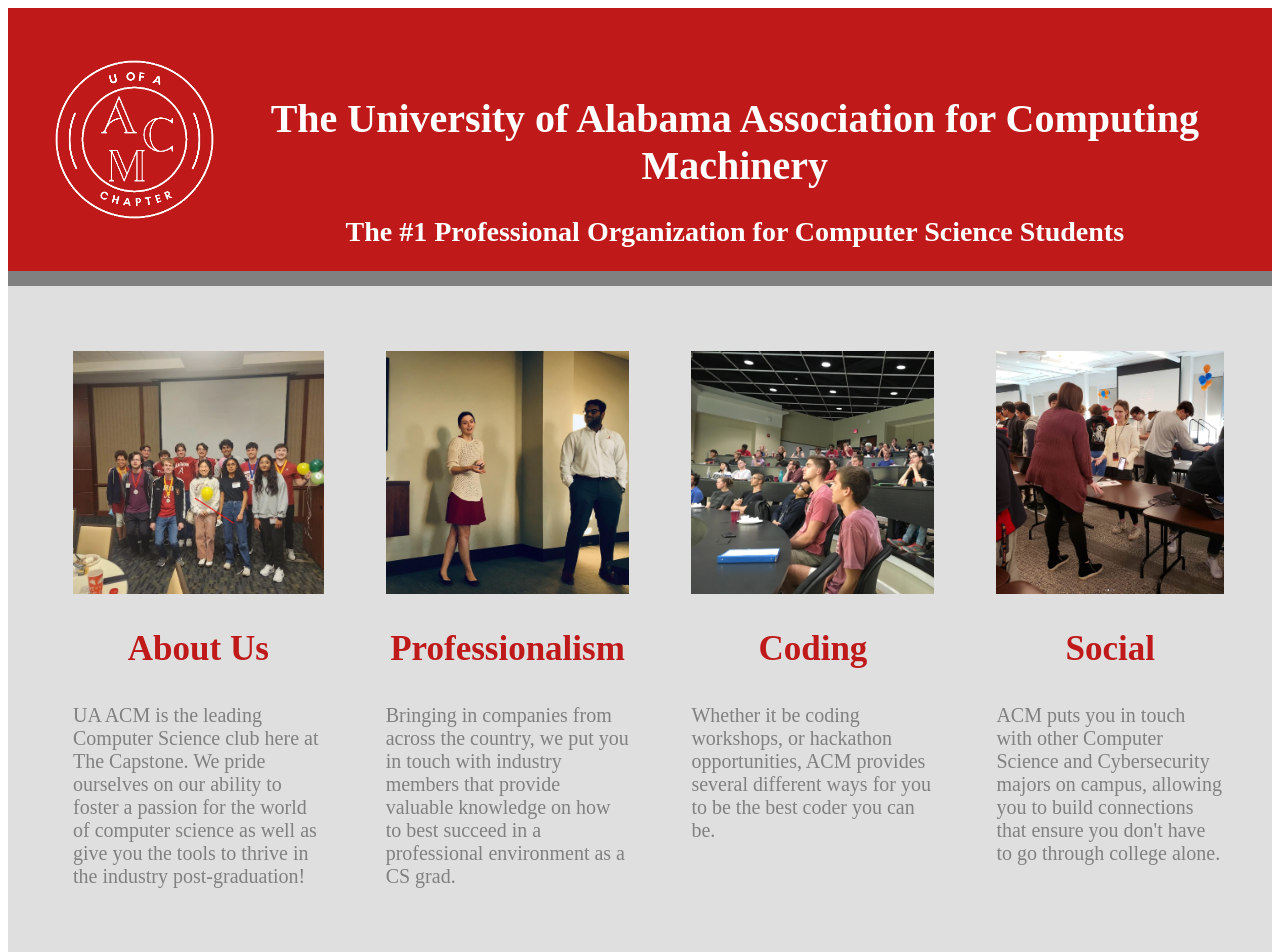
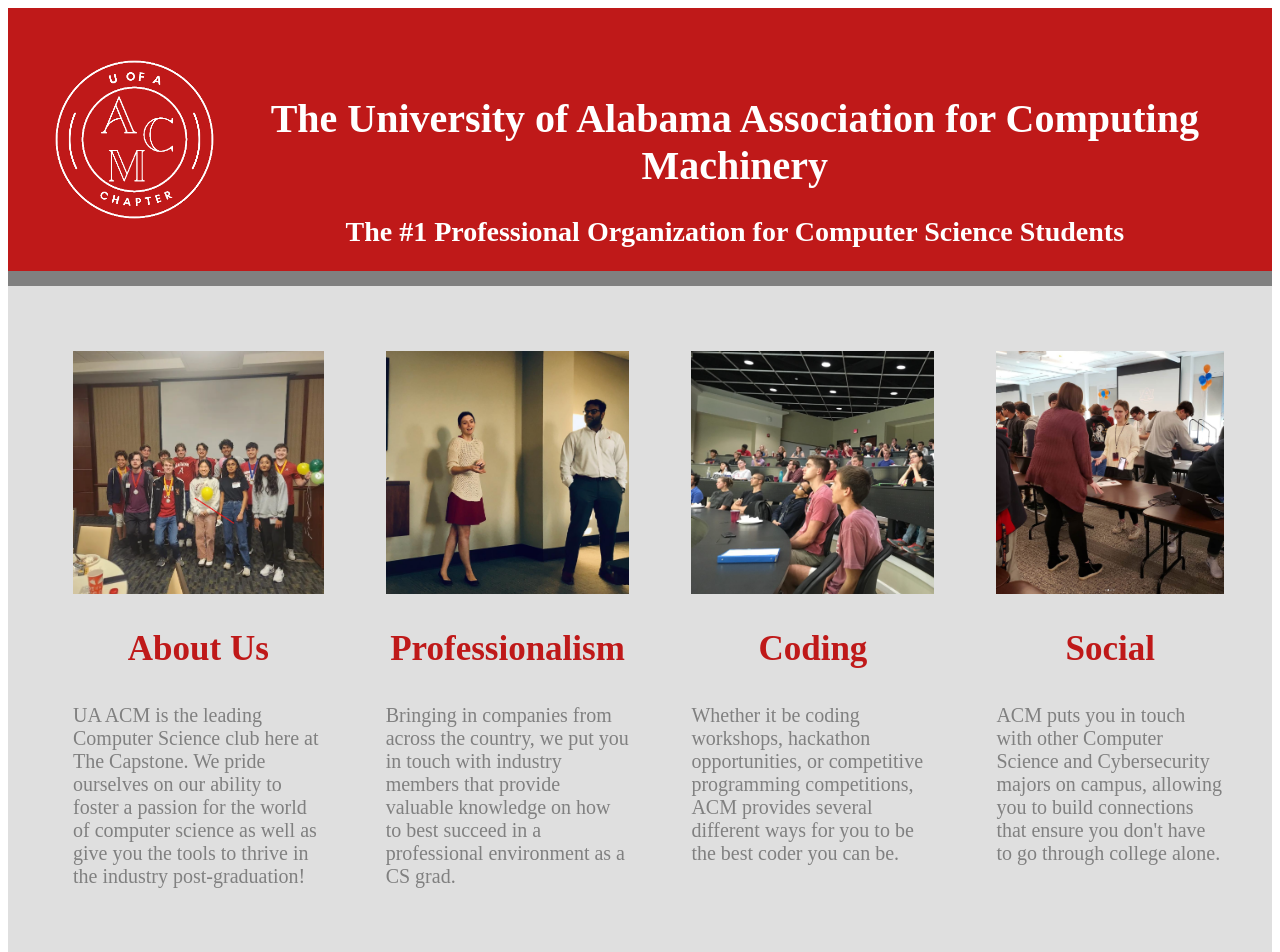
Before and after one commit to chris-hellen/UA-ACM-Website, a React (Create React App) app in the folder client/: page / in a window 1280 px wide. Shown: the top 952 px of the page. Built offline with nearby package versions, Linux system fonts and the light colour scheme.

Commit message:
Update Body.js

```diff
--- a/client/src/Body.js
+++ b/client/src/Body.js
@@ -40,7 +40,7 @@
             <img className='coding-pic' src={codingpic} />
                 <h3 className='coding-header'>Coding</h3>
                 <p className='coding-p'>
-                    Whether it be coding workshops, or hackathon opportunities,
+                    Whether it be coding workshops, hackathon opportunities, or competitive programming competitions,
                     ACM provides several different ways for you to be the
                     best coder you can be.
                 </p>
```
